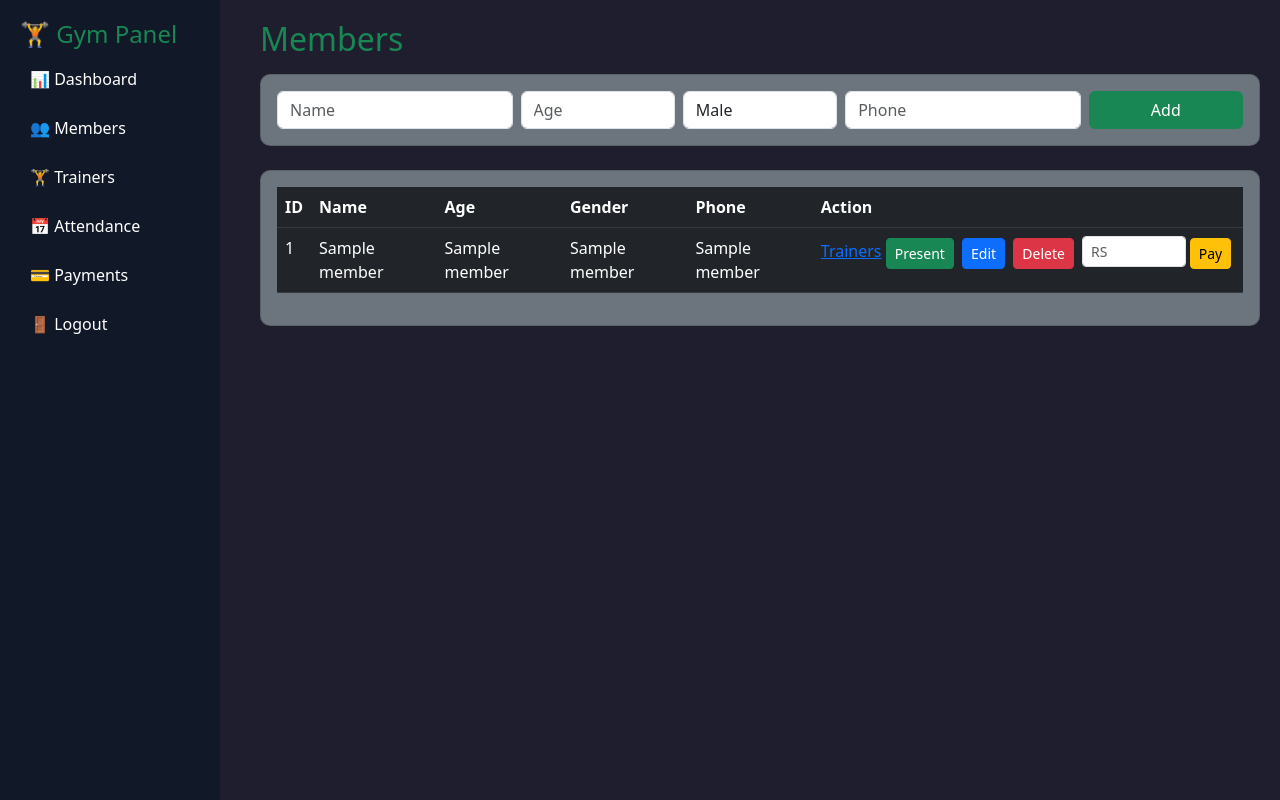
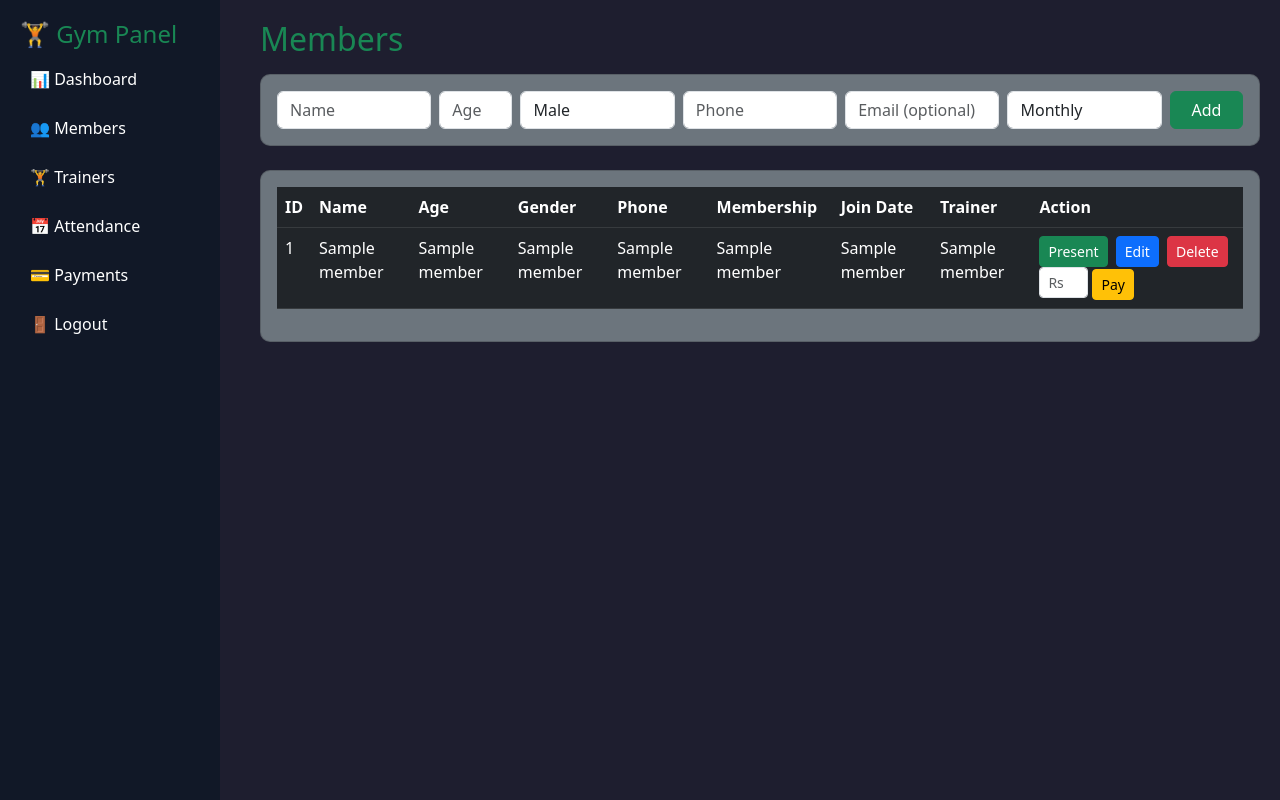
Before and after one commit to huzaifakhanrshk-cmyk/GymFitnessDB, a Flask app: template templates/index.html in a window 1280 px wide. Run offline with Flask 3, Linux system fonts and the light colour scheme; the template is opened without the code that fills it: most values are stand-ins (such as "Sample title", 1, 10 or a date in 2020).

Commit message:
Fix members form and table columns

```diff
--- a/app.py
+++ b/app.py
@@ -80,12 +80,12 @@ def home():
     db = get_db()
     cursor = db.cursor()
     cursor.execute("""
-        SELECT m.member_id, m.full_name, m.gender, m.phone, m.membership_type, m.join_date,
+        SELECT m.member_id, m.full_name, m.age, m.gender, m.phone, m.membership_type, m.join_date,
                COALESCE(MAX(t.trainer_name), 'Not Assigned')
         FROM Members m
         LEFT JOIN Workout_Plans wp ON m.member_id = wp.member_id
         LEFT JOIN Trainers t ON wp.trainer_id = t.trainer_id
-        GROUP BY m.member_id, m.full_name, m.gender, m.phone, m.membership_type, m.join_date
+        GROUP BY m.member_id, m.full_name, m.age, m.gender, m.phone, m.membership_type, m.join_date
     """)
     members = cursor.fetchall()
     db.close()
@@ -130,7 +130,6 @@ def add_member():
         members = cursor2.fetchall()
         db2.close()
         return render_template("index.html", members=members, error=msg)
-
 
 
 # ---------------- EDIT MEMBER ----------------
--- a/templates/index.html
+++ b/templates/index.html
@@ -9,14 +9,13 @@
 
 <!-- ADD MEMBER FORM -->
 <div class="card bg-secondary p-3 mb-4">
-
     <form action="/add" method="POST" class="row g-2">
 
-        <div class="col-md-3">
+        <div class="col-md-2">
             <input type="text" name="name" class="form-control" placeholder="Name" required>
         </div>
 
-        <div class="col-md-2">
+        <div class="col-md-1">
             <input type="number" name="age" class="form-control" placeholder="Age" required>
         </div>
 
@@ -27,29 +26,41 @@
             </select>
         </div>
 
-        <div class="col-md-3">
+        <div class="col-md-2">
             <input type="text" name="phone" class="form-control" placeholder="Phone" required>
         </div>
 
         <div class="col-md-2">
+            <input type="email" name="email" class="form-control" placeholder="Email (optional)">
+        </div>
+
+        <div class="col-md-2">
+            <select name="membership_type" class="form-control">
+                <option>Monthly</option>
+                <option>Annual</option>
+                <option>Weekly</option>
+            </select>
+        </div>
+
+        <div class="col-md-1">
             <button class="btn btn-success w-100">Add</button>
         </div>
 
     </form>
-
 </div>
 
 <!-- TABLE -->
 <div class="card bg-secondary p-3">
-
     <table class="table table-dark table-hover">
-
         <tr>
             <th>ID</th>
             <th>Name</th>
             <th>Age</th>
             <th>Gender</th>
             <th>Phone</th>
+            <th>Membership</th>
+            <th>Join Date</th>
+            <th>Trainer</th>
             <th>Action</th>
         </tr>
 
@@ -60,21 +71,18 @@
             <td>{{ member[2] }}</td>
             <td>{{ member[3] }}</td>
             <td>{{ member[4] }}</td>
+            <td>{{ member[5] }}</td>
+            <td>{{ member[6] }}</td>
+            <td>{{ member[7] }}</td>
 
             <td>
-                <a href="/trainers">Trainers</a>
-
                 <a href="/mark_attendance/{{ member[0] }}" class="btn btn-success btn-sm me-1">Present</a>
-
                 <a href="/edit/{{ member[0] }}" class="btn btn-primary btn-sm me-1">Edit</a>
-
                 <a href="/delete/{{ member[0] }}" class="btn btn-danger btn-sm me-1"
-                   onclick="return confirm('Delete this member?')">
-                    Delete
-                </a>
+                   onclick="return confirm('Delete this member?')">Delete</a>
 
                 <form action="/pay/{{ member[0] }}" method="POST" style="display:inline;">
-                    <input type="number" name="amount" placeholder="RS"
+                   <input type="number" name="amount" placeholder="Rs."
                            class="form-control form-control-sm d-inline w-25">
                     <button class="btn btn-warning btn-sm">Pay</button>
                 </form>
@@ -83,7 +91,6 @@
         {% endfor %}
 
     </table>
-
 </div>
 
 {% endblock %}
```
Also changed, not shown: 1 other file.
